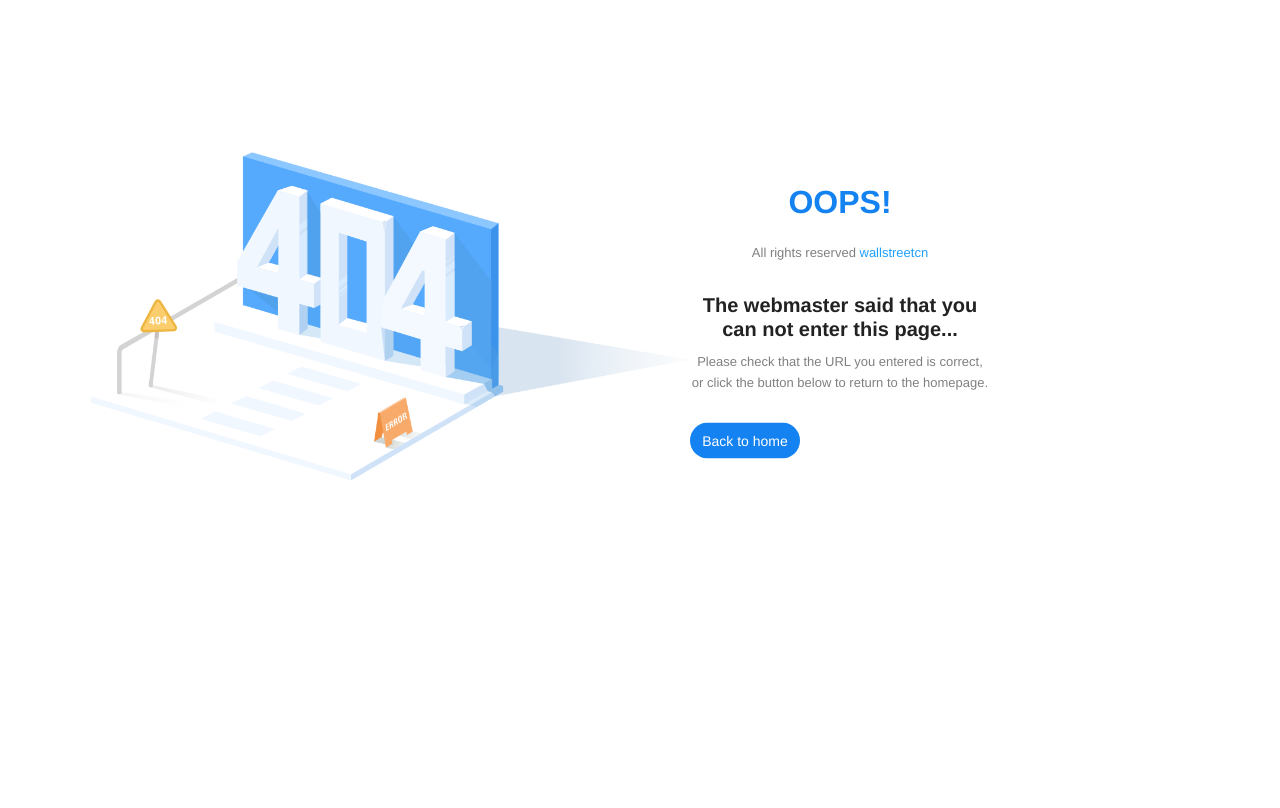
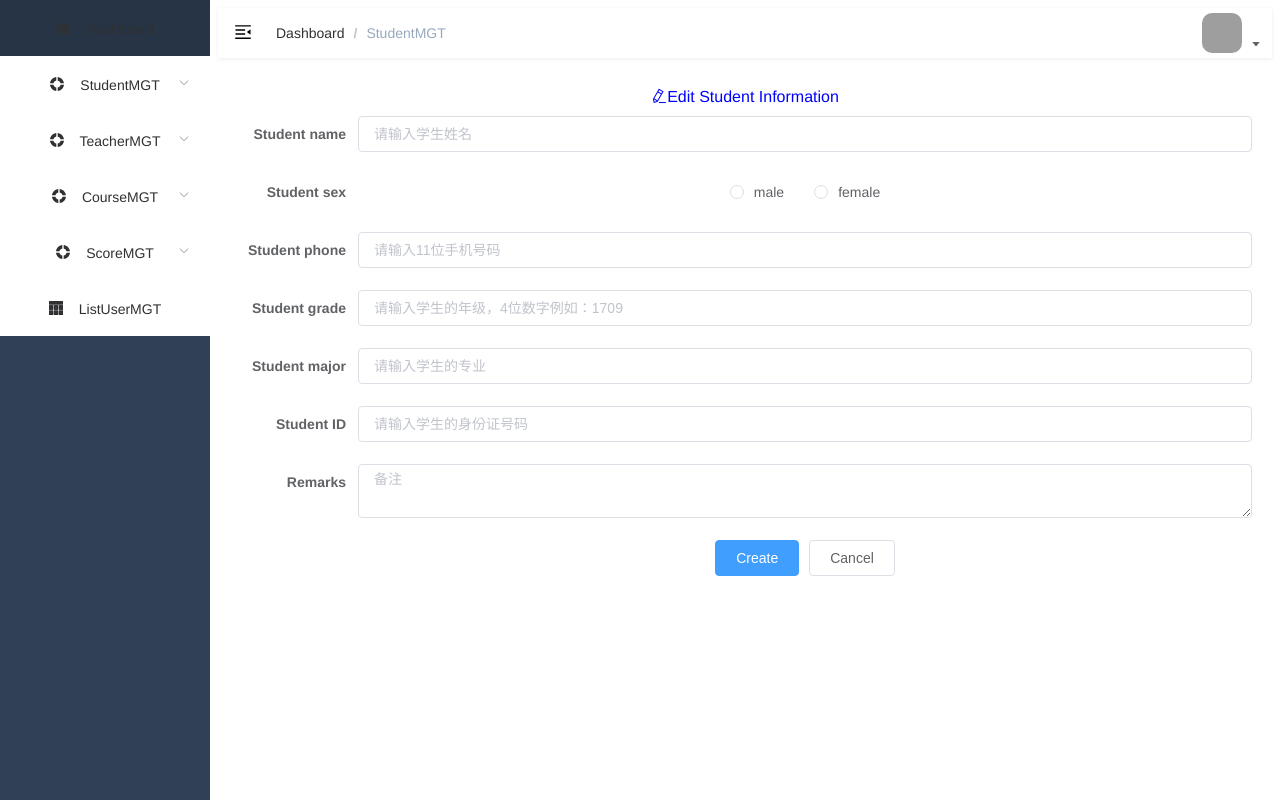
Before and after one commit to robin-time/stuinfomp-admin, a Vue app: page /student/edit in a window 1280 px wide. Before the commit this address led to /404. Built offline with nearby package versions, Linux system fonts and the light colour scheme; grey boxes are pictures that could not be loaded.

Commit message:
edit students  page

```diff
--- a/src/router/index.js
+++ b/src/router/index.js
@@ -48,6 +48,11 @@ export const constantRoutes = [
         name: 'AddStudent',
         component: () => import('@/views/student/form/index'),
         meta: { title: 'AddStu', icon: 'form' }
+      },
+      {
+        path: 'edit',
+        name: 'EditStudent',
+        component: () => import('@/views/student/edit/index')
       }
     ]
   },
--- /dev/null
+++ b/src/views/student/edit/index.vue
@@ -0,0 +1,96 @@
+<template>
+  <div class="app-container">
+    <div style="margin: 10px; color:blue"><span><i class="el-icon-edit"></i>Edit Student Information</span></div>
+    <el-form ref="form" :model="form" label-width="120px">
+      <el-form-item label="Student name">
+        <el-input v-model="form.name"
+                  placeholder="请输入学生姓名"
+                  clearable/>
+      </el-form-item>
+      <el-form-item label="Student sex">
+        <el-radio-group v-model="form.sex">
+          <el-radio label="male" />
+          <el-radio label="female " />
+        </el-radio-group>
+      </el-form-item>
+      <el-form-item label="Student phone">
+        <el-input
+          placeholder="请输入11位手机号码"
+          v-model="form.phone"
+          clearable>
+        </el-input>
+      </el-form-item>
+      <el-form-item label="Student grade">
+        <el-input
+          placeholder="请输入学生的年级，4位数字例如：1709"
+          v-model="form.grade"
+          clearable>
+        </el-input>
+      </el-form-item>
+      <el-form-item label="Student major">
+        <el-input
+          placeholder="请输入学生的专业"
+          v-model="form.major"
+          clearable>
+        </el-input>
+      </el-form-item>
+      <el-form-item label="Student ID">
+        <el-input
+          placeholder="请输入学生的身份证号码"
+          v-model="form.idNumber"
+          clearable>
+        </el-input>
+      </el-form-item>
+      <el-form-item label="Remarks">
+        <el-input v-model="form.desc" type="textarea" placeholder="备注"/>
+      </el-form-item>
+      <el-form-item>
+        <el-button type="primary" @click="onSubmit">Create</el-button>
+        <el-button @click="onCancel">Cancel</el-button>
+      </el-form-item>
+    </el-form>
+  </div>
+</template>
+
+<script>
+export default {
+  data() {
+    return {
+      form: {
+        name: '',
+        sex: '',
+        phone: '',
+        grade: '',
+        major: '',
+        idNumber: '',
+        desc: ''
+      }
+    }
+  },
+  methods: {
+    onSubmit() {
+      this.$message('submit!')
+    },
+    onCancel() {
+      this.$message({
+        message: 'cancel!',
+        type: 'warning'
+      })
+    },
+    fill() {
+      console.log(this.$route.query.name)
+      this.form.name = this.$route.query.name
+      this.form.phone = this.$route.query.phone
+    }
+  },
+  created() {
+    this.fill()
+  }
+}
+</script>
+
+<style scoped>
+.line{
+  text-align: center;
+}
+</style>
--- a/src/views/student/table/index.vue
+++ b/src/views/student/table/index.vue
@@ -108,6 +108,7 @@ export default {
     },
     editClick(row) {
       console.log(row)
+      this.$router.push({path: '/student/edit', query: row})
     }
   }
 }
```
